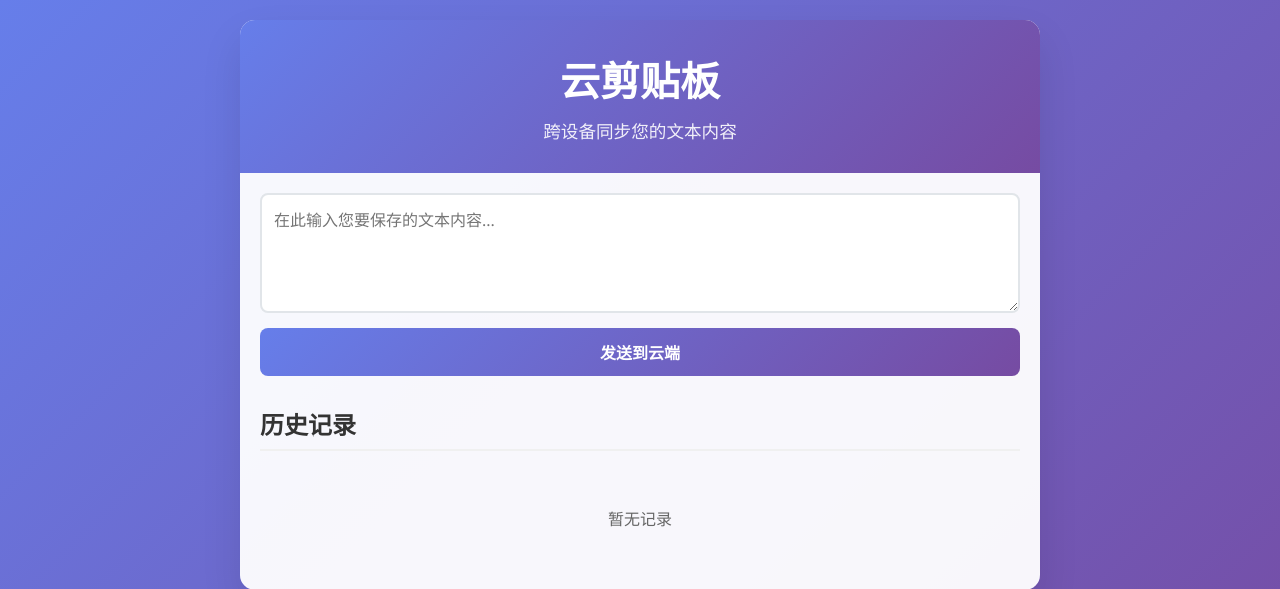
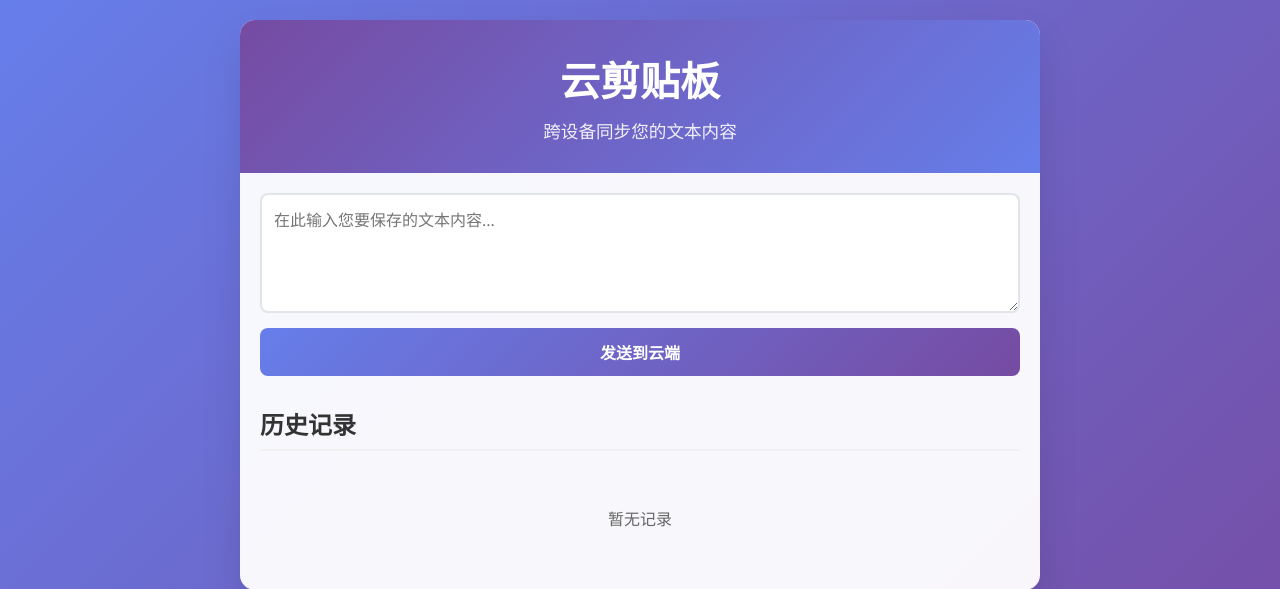
Before and after one commit to lukechern/CloudClipboard, a PHP site: page / in a window 1280 px wide. Shown: the top 589 px of the page. Run offline with PHP 8.4, Linux system fonts and the light colour scheme; data that the repository does not hold is empty.

Commit message:
Update header gradient direction to 315deg for consistent styling

```diff
--- a/cloudflare-pages-upgrade/public/css/base.css
+++ b/cloudflare-pages-upgrade/public/css/base.css
@@ -21,7 +21,7 @@ body {
 }
 
 .header {
-    background: linear-gradient(135deg, #667eea 0%, #764ba2 100%);
+    background: linear-gradient(315deg, #667eea 0%, #764ba2 100%);
     color: white;
     padding: 30px;
     text-align: center;
--- a/cloudflare-pages-upgrade/public/css/init_db.css
+++ b/cloudflare-pages-upgrade/public/css/init_db.css
@@ -28,7 +28,7 @@ body {
 }
 
 .header {
-    background: linear-gradient(135deg, #667eea 0%, #764ba2 100%);
+    background: linear-gradient(315deg, #667eea 0%, #764ba2 100%);
     color: white;
     padding: 30px;
 }
--- a/html/css/base.css
+++ b/html/css/base.css
@@ -21,7 +21,7 @@ body {
 }
 
 .header {
-    background: linear-gradient(135deg, #667eea 0%, #764ba2 100%);
+    background: linear-gradient(315deg, #667eea 0%, #764ba2 100%);
     color: white;
     padding: 30px;
     text-align: center;
--- a/html/css/init_db.css
+++ b/html/css/init_db.css
@@ -27,7 +27,7 @@ body {
 }
 
 .header {
-    background: linear-gradient(135deg, #667eea 0%, #764ba2 100%);
+    background: linear-gradient(315deg, #667eea 0%, #764ba2 100%);
     color: white;
     padding: 30px;
 }
```
